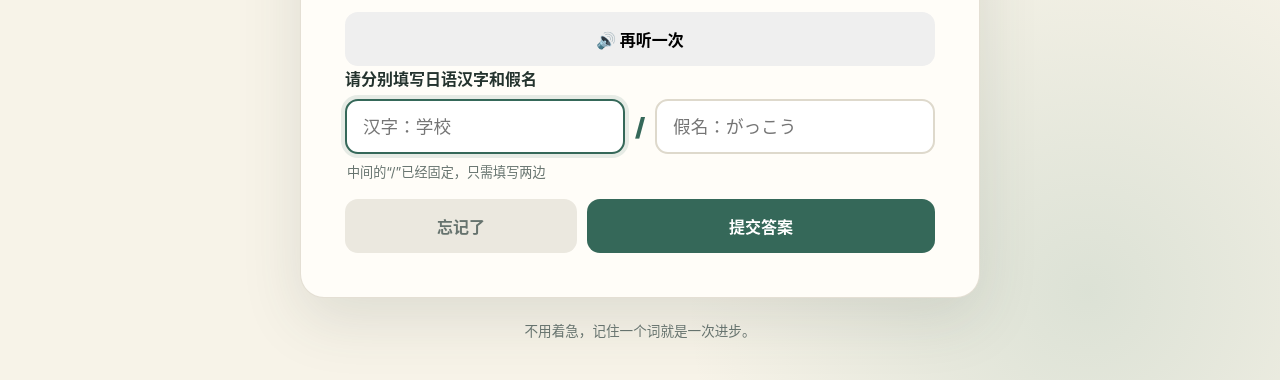
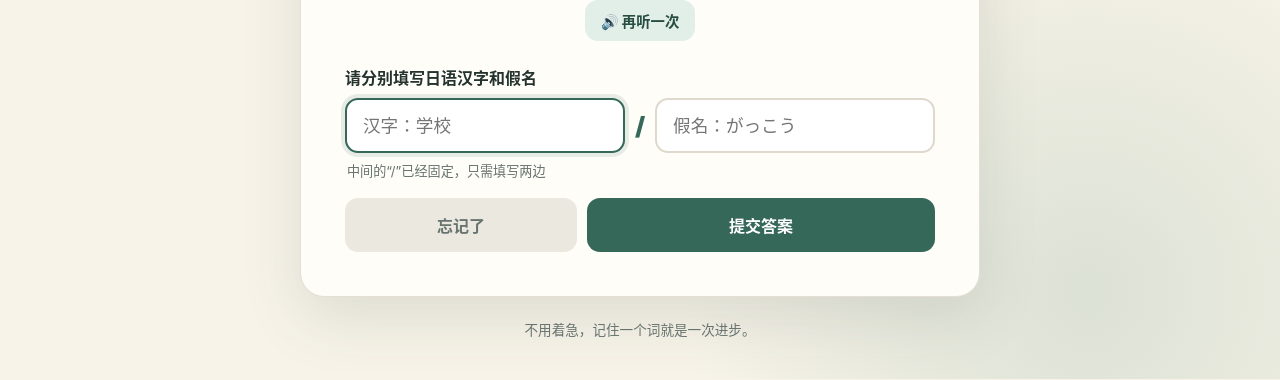
Before and after one commit to akalilm0605-bit/japanese, a website with bundled scripts: page index.html in a window 1280 px wide. Shown: the part 494-874 px from the top of the page. Built offline with nearby package versions, Linux system fonts and the light colour scheme.

Commit message:
更新 styles.css

```diff
--- a/styles.css
+++ b/styles.css
@@ -94,12 +94,25 @@ h1 {
   min-height: 88px;
   display: grid;
   place-items: center;
-  margin: 8px 0 28px;
+  margin: 8px 0 16px;
   font-family: Georgia, "Noto Serif CJK SC", serif;
   font-size: clamp(2.2rem, 9vw, 4rem);
   font-weight: 700;
   text-align: center;
 }
+
+.speak-button {
+  width: auto;
+  display: block;
+  margin: 0 auto 24px;
+  padding: 10px 16px;
+  color: var(--green-dark);
+  background: var(--green-soft);
+  font-size: 0.9rem;
+}
+
+.speak-button:hover { background: #d4e6dc; }
+.speak-button:disabled { cursor: default; opacity: 0.5; }
 
 label { display: block; margin-bottom: 9px; font-weight: 700; }
 
```
